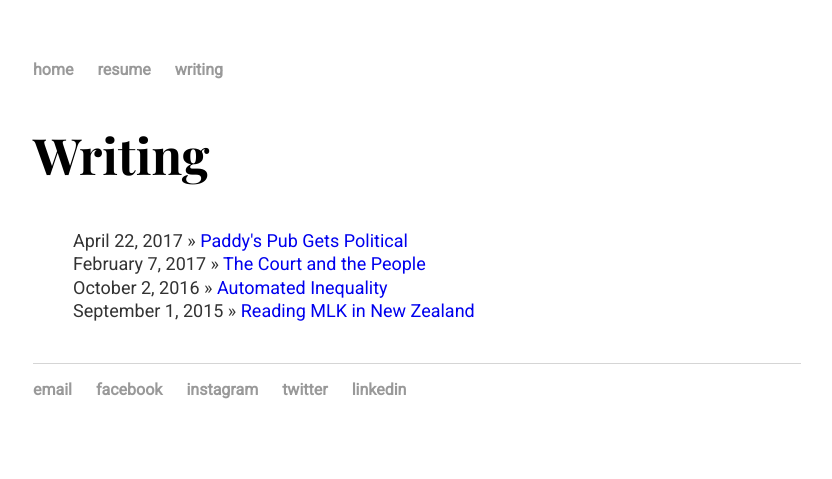
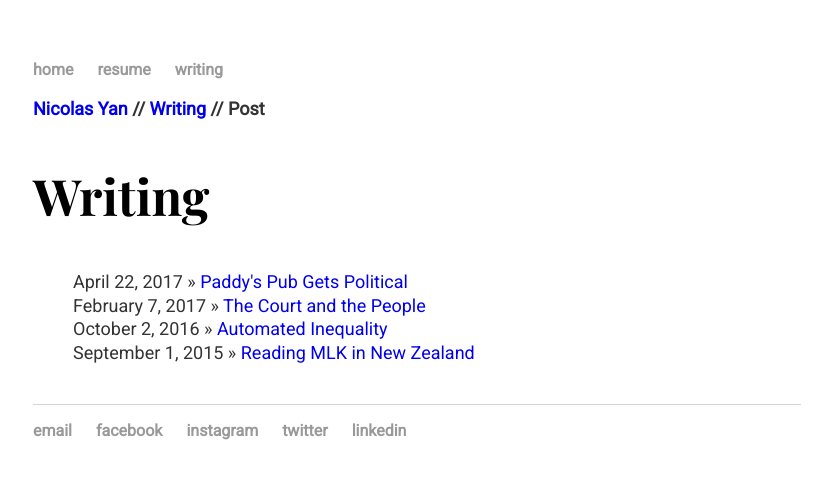
Before and after one commit to nicolas-yan/nicolas-yan.github.io, a Jekyll site: the page built from writing/index.html, in a window 1280 px wide. Shown: the top 479 px of the page, without its empty margins (223-1055 px from the left). Built offline with Jekyll 4.4.1, drawn with Linux system fonts in a browser that asks for light colours; some web fonts are replaced.

Commit message:
Update index.html

```diff
--- a/writing/index.html
+++ b/writing/index.html
@@ -2,6 +2,7 @@
 layout: default
 title: Writing
 ---
+	<h3><a href="/">Nicolas Yan</a>  //  <a href="/writing">Writing</a>  //  Post
 	<h2>{{ page.title }}</h2>
 	<ul class="posts">
 
```
